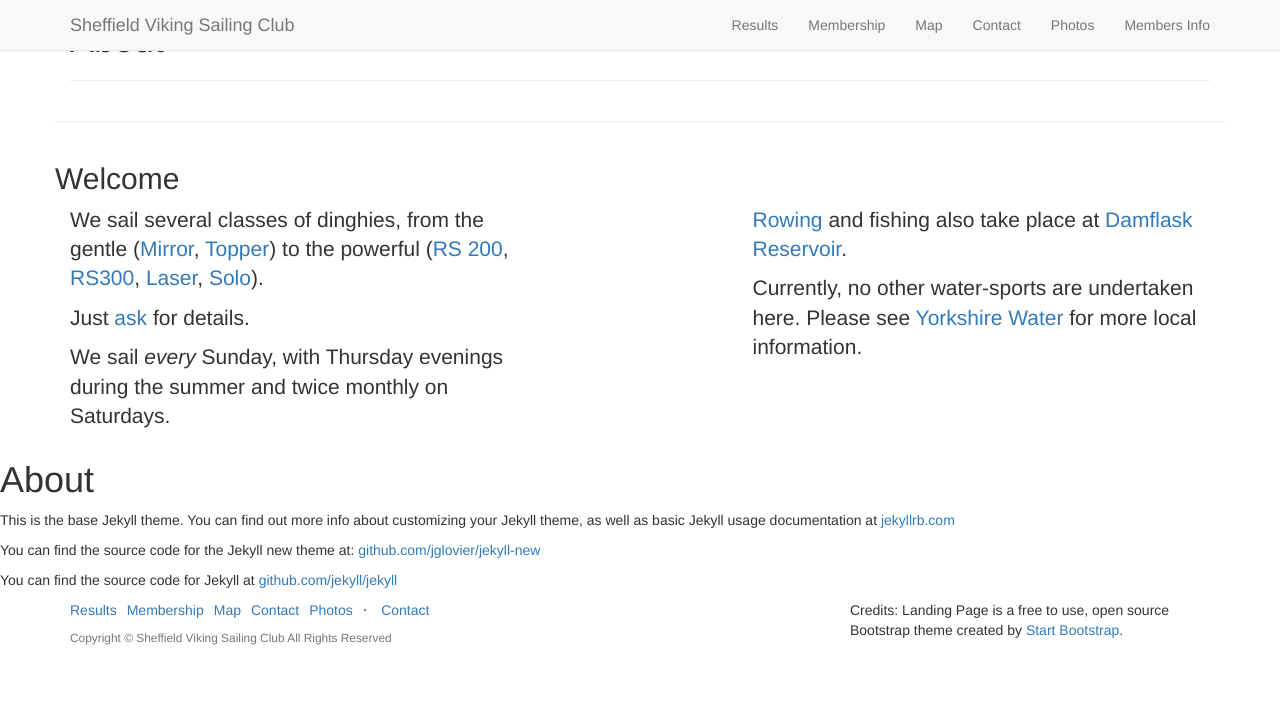
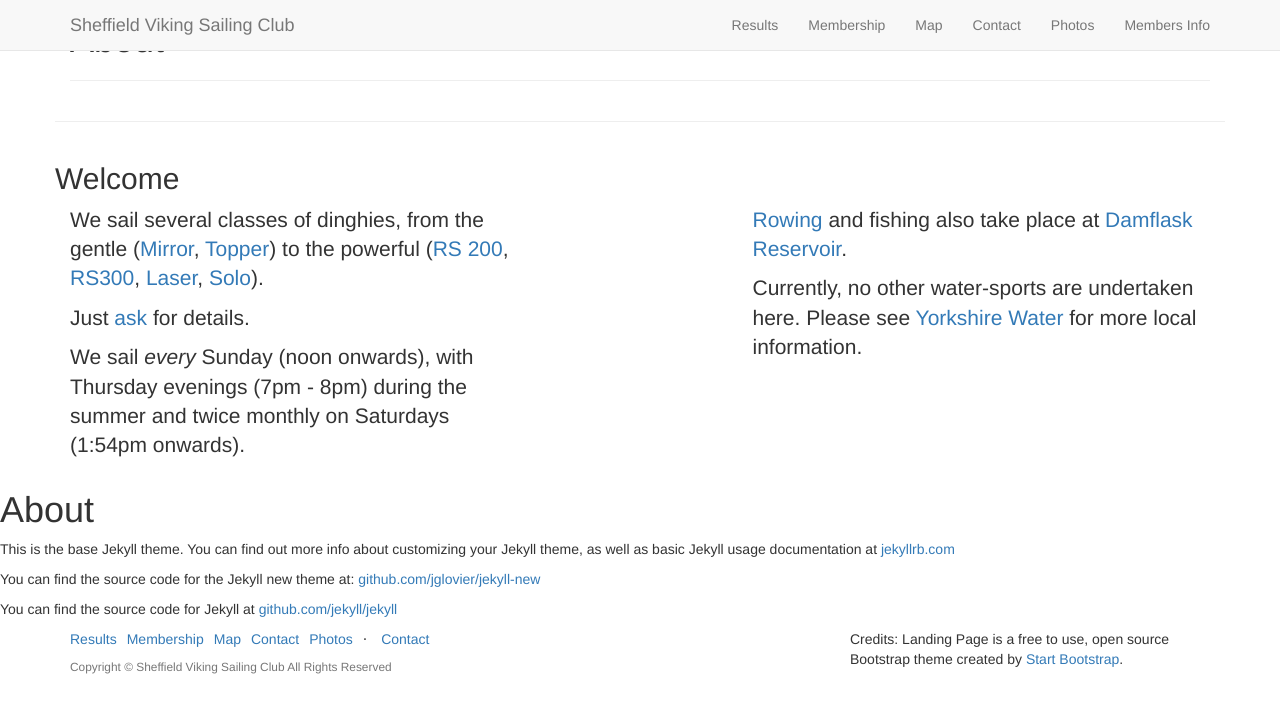
Before and after one commit to svsc/svsc.github.io, a Jekyll site: the page built from about.md, in a window 1280 px wide. Shown: the top 713 px of the page. Built offline with Jekyll 4.4.1, drawn with Linux system fonts in a browser that asks for light colours; nearby versions of some CDN libraries; library files that are not in the unit come from our copies.

Commit message:
Added sailing times to the homepage.

```diff
--- a/_layouts/default.html
+++ b/_layouts/default.html
@@ -19,7 +19,7 @@
 
 											  <p>Just <a href="mailto:info@sheffieldviking.org.uk">ask</a> for details.</p>
 
-												<p>We sail <em>every</em> Sunday, with Thursday evenings during the summer and twice monthly on Saturdays.</p>
+												<p>We sail <em>every</em> Sunday (noon onwards), with Thursday evenings (7pm - 8pm) during the summer and twice monthly on Saturdays (1:54pm onwards).</p>
 										</div>
 		                <div class="col-lg-5 col-lg-offset-2 col-sm-6">
 		                    <!-- <img class="img-responsive" src="img/services/{{ post.img }}" alt=""> -->
```
